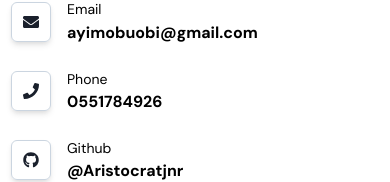
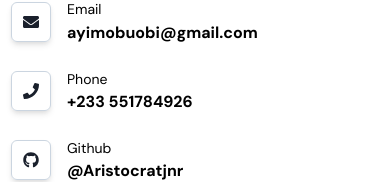
Before and after one commit to Aristocratjnr/My-portfolio, a React (Create React App) app: page / in a window 390 px wide. Shown: the part 574-756 px from the top of the page. Built offline with nearby package versions, Linux system fonts and the light colour scheme; the HTML template or start-up script is replaced by a standard one.

Commit message:
chore: Update phone number in Banner component

```diff
--- a/src/components/Banner.js
+++ b/src/components/Banner.js
@@ -46,7 +46,7 @@ export default function Banner() {
                                 </Box>
                                 <VStack alignItems={'start'} spacing={0.1}>
                                     <Text fontSize={'sm'}>Phone</Text>
-                                    <Text fontWeight={'600'}>0551784926</Text>
+                                    <Text fontWeight={'600'}>+233 551784926</Text>
                                 </VStack>
                             </HStack>
 
```
